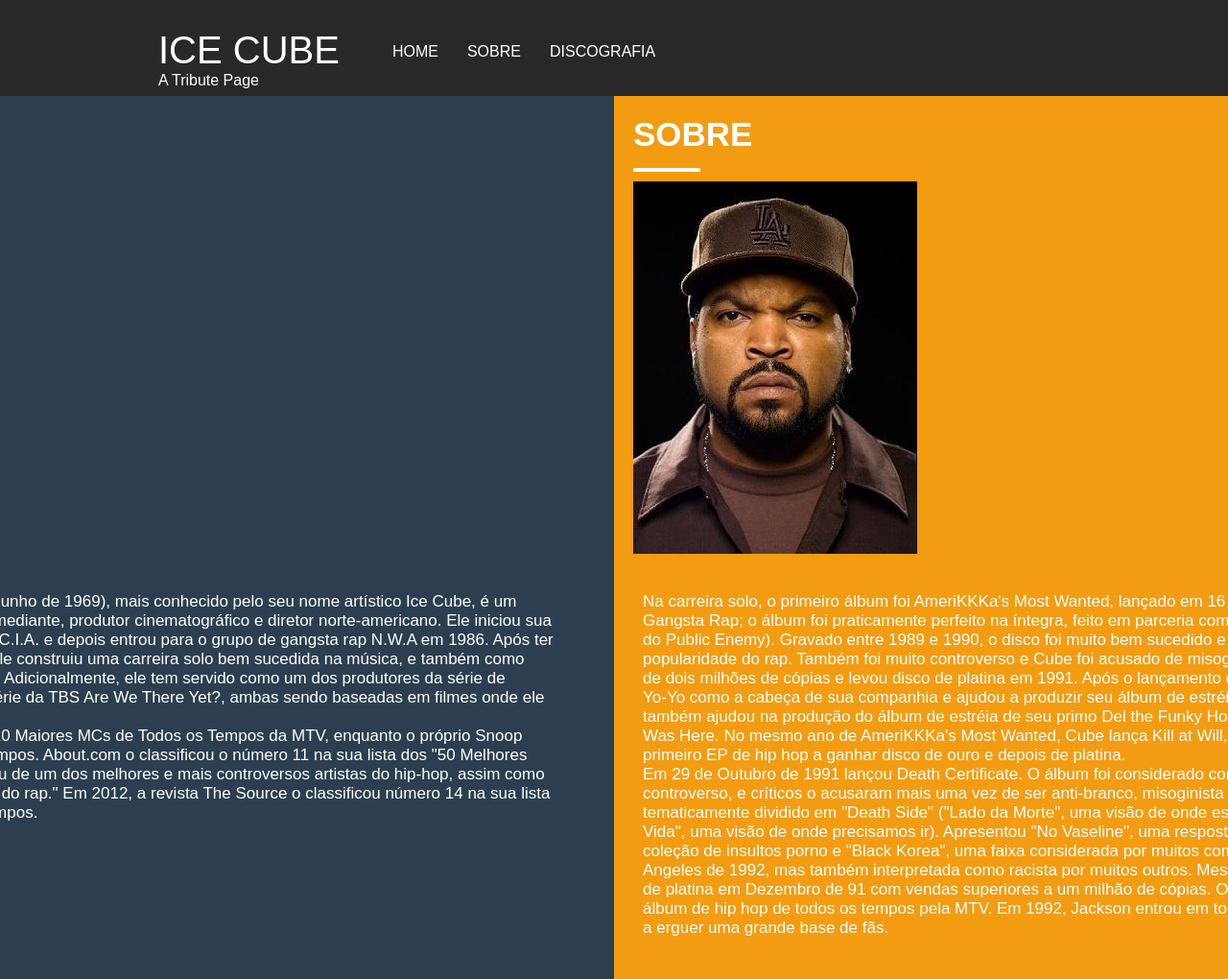
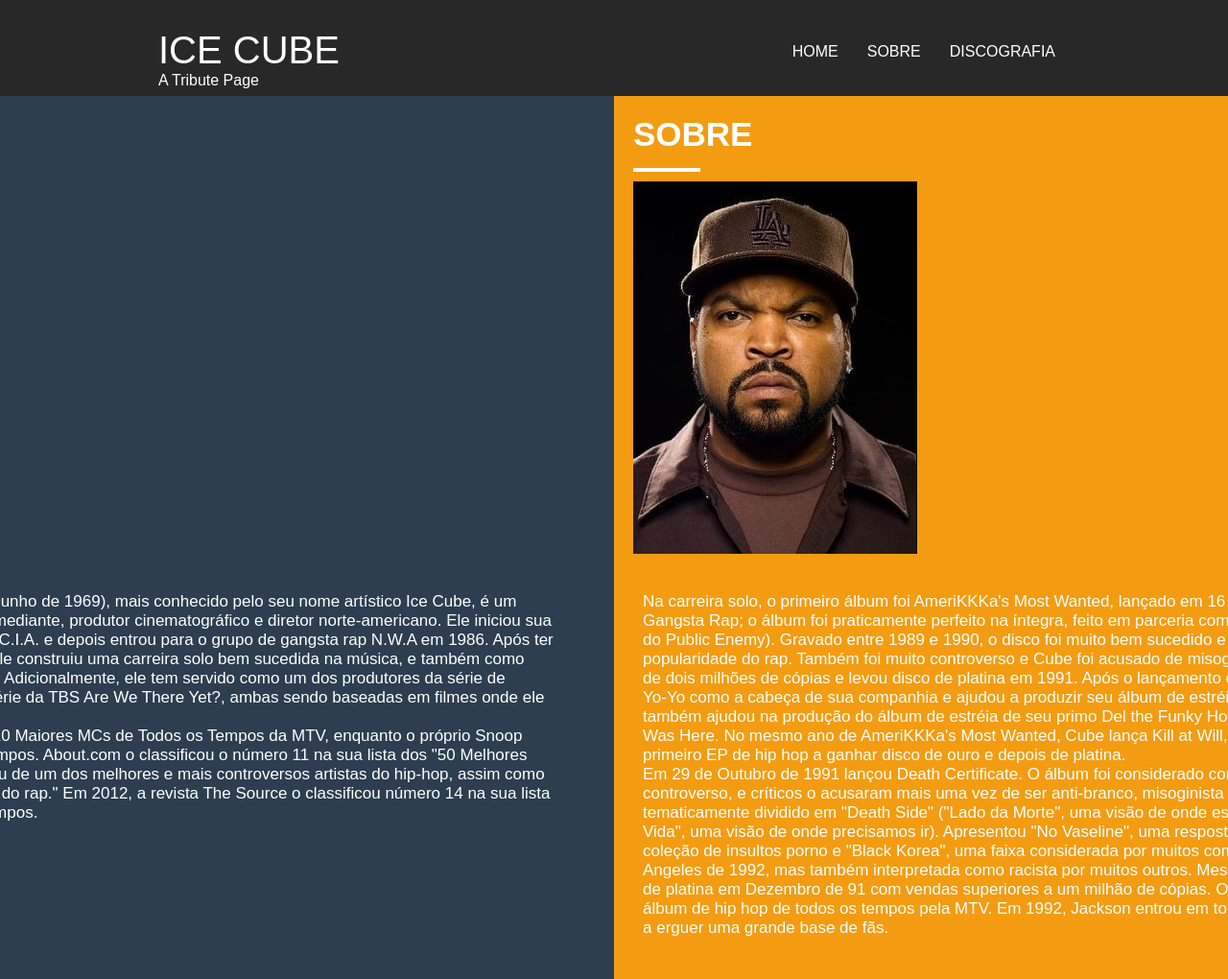
Before and after one commit to jczieglero/b7web-HTMLCSS, a plain HTML site: page html e css/Tribute Page - B7web/index.html in a window 1280 px wide. Shown: the top 1020 px of the page at 96% size. Drawn offline with Linux system fonts and the light colour scheme.

Commit message:
correção menu

```diff
--- a/html e css/Tribute Page - B7web/css/style.css
+++ b/html e css/Tribute Page - B7web/css/style.css
@@ -21,6 +21,7 @@
     width: 990px;
     color: #FFFFFF;
     padding: 20px;
+    justify-content: space-between;
 }
 
 .title {
@@ -39,7 +40,13 @@
 nav li {
     list-style: none;
     color: #FFFFFF;
+    margin: 0;
+    padding: 0;
 
+}
+nav ul {
+    display: flex;
+    justify-content: space-between;
 }
 nav a {
     display: block;
```
